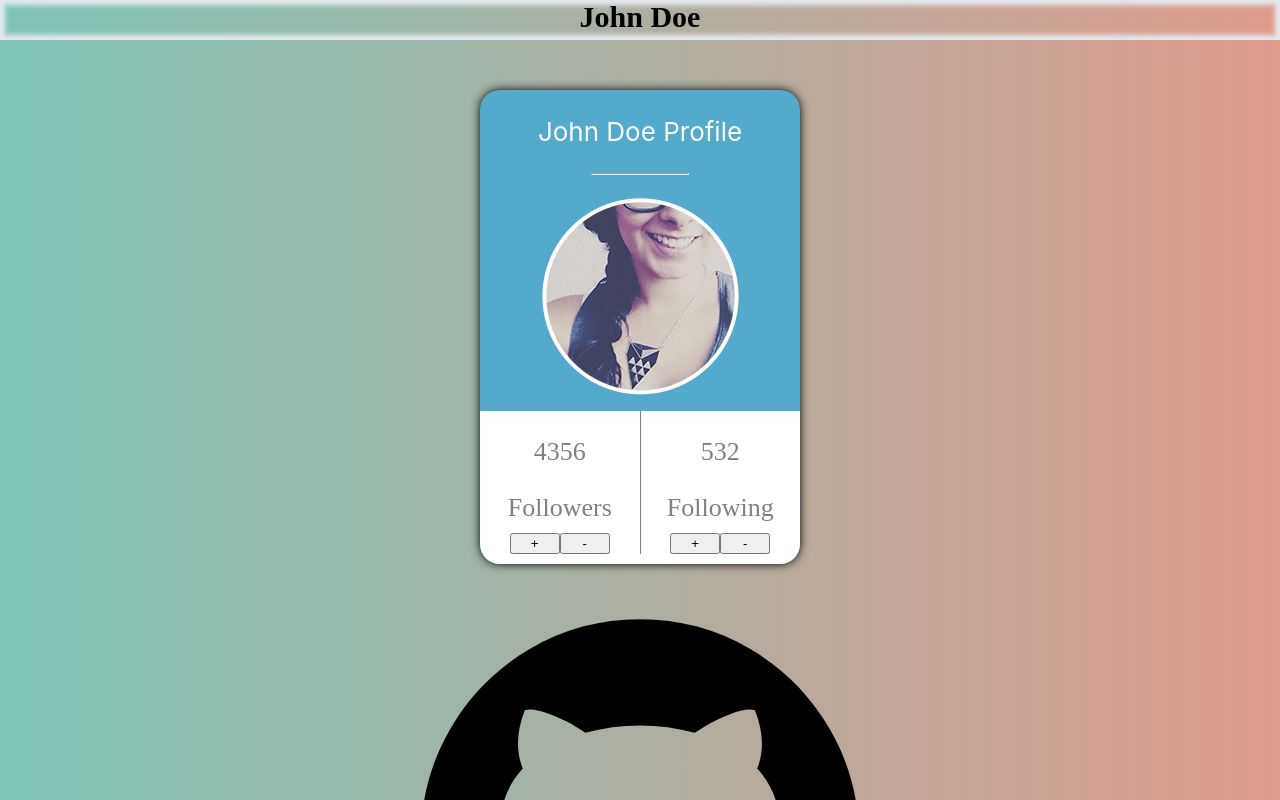
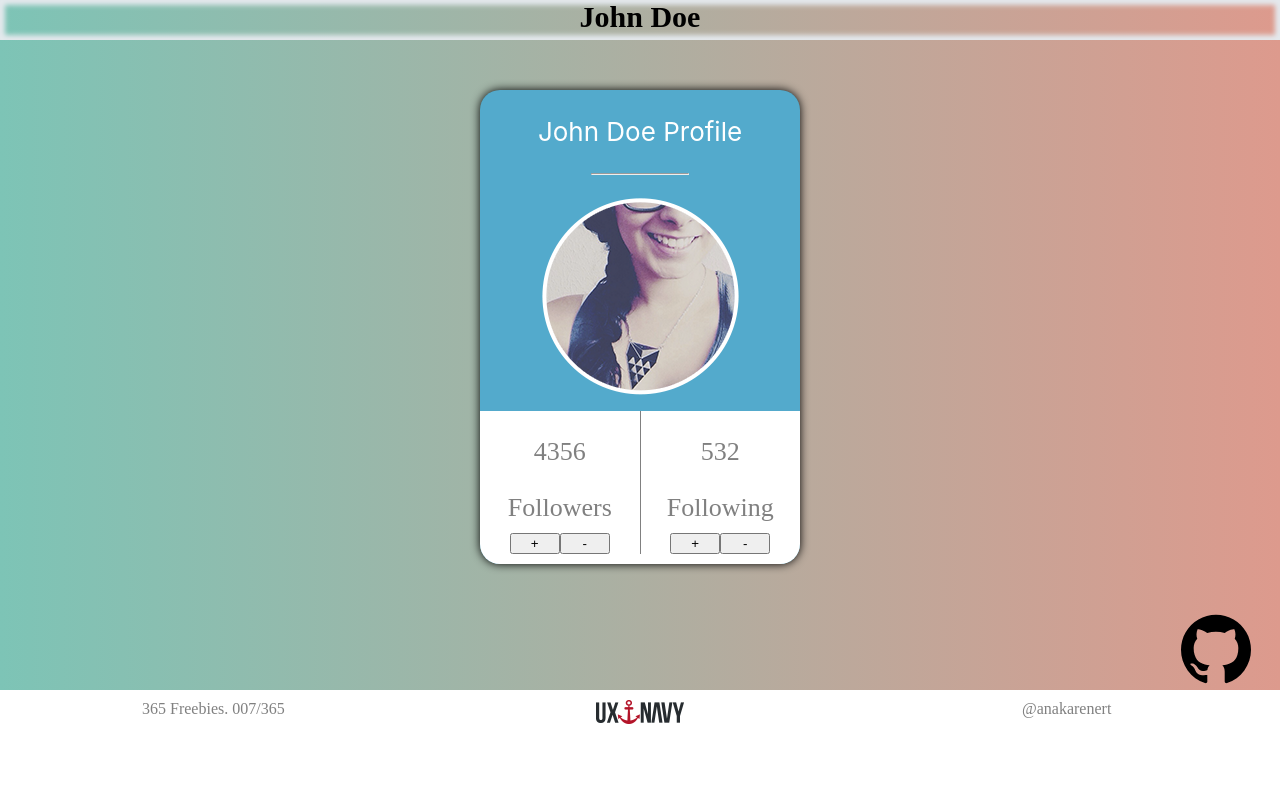
Before and after one commit to Bloodfast13/HWreactAPP1, a React (Create React App) app: page / in a window 1280 px wide. Shown: the top 800 px of the page. Built offline with nearby package versions, Linux system fonts and the light colour scheme.

Commit message:
React-APP

```diff
--- a/src/App.css
+++ b/src/App.css
@@ -1,5 +1,10 @@
 .App {
   text-align: center;
+}
+
+.App-logo {
+  height: 70px;
+  pointer-events: none;
 }
 
 .App-header {
--- a/src/App.js
+++ b/src/App.js
@@ -11,7 +11,7 @@ export default () => {
       <Header />
       <div className="App-header">
         <Body />
-        <div>
+        <div className="App-logoWraper">
           <img src={githubLogo} alt={githubLogo} className="App-logo" />
           <a
             className="App-link"
```
